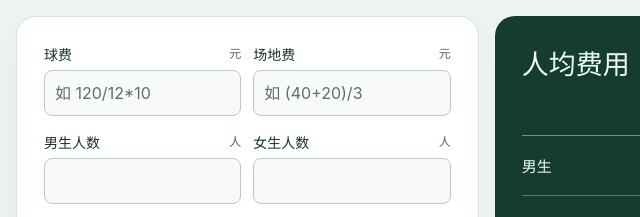
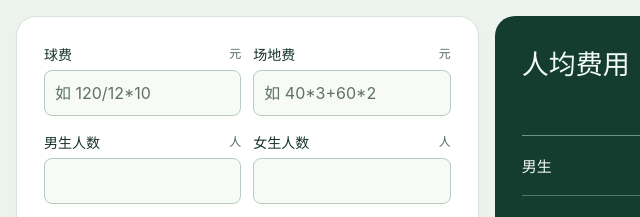
Before and after one commit to huangyz0223-star/court-fee-split, a plain HTML site: page index.html in a window 1280 px wide. Shown: the part 147-364 px from the top of the page, 144-784 px from the left. Drawn offline with Linux system fonts and the light colour scheme.

Commit message:
Update court input placeholder for clarity

```diff
--- a/index.html
+++ b/index.html
@@ -131,7 +131,7 @@
           </div>
           <div>
             <label for="court">场地费 <span class="unit">元</span></label>
-            <input id="court" maxlength="256" placeholder="如 (40+20)/3" autocomplete="off" spellcheck="false" aria-describedby="form-error">
+            <input id="court" maxlength="256" placeholder="如 40*3+60*2" autocomplete="off" spellcheck="false" aria-describedby="form-error">
           </div>
           <div>
             <label for="men">男生人数 <span class="unit">人</span></label>
```
